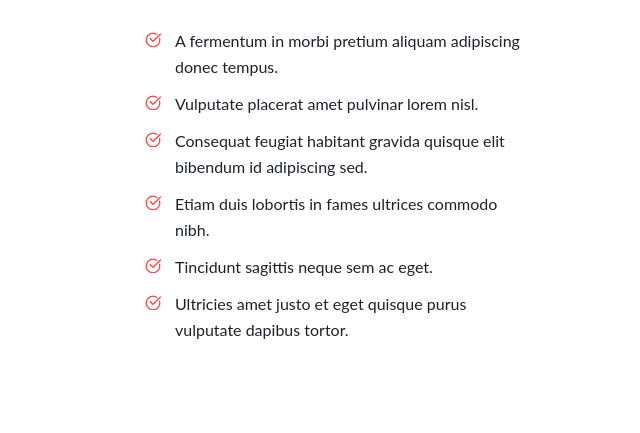
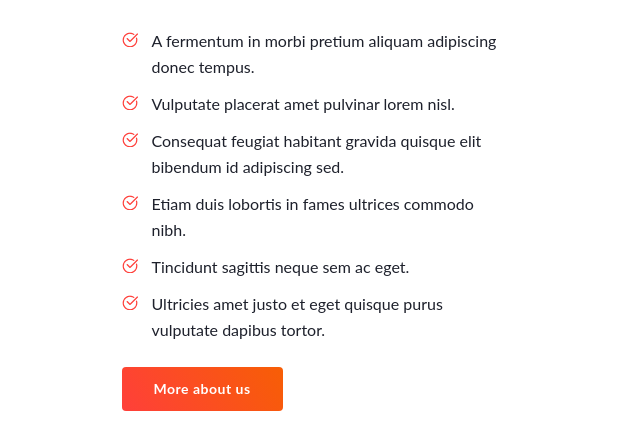
Before and after one commit to kartsevnik/Lesson_8_figma, a plain HTML site: page index.html in a window 1280 px wide. Shown: the part 125-558 px from the top of the page, without its empty margins (300-940 px from the left). Drawn offline with Linux system fonts and the light colour scheme.

Commit message:
Update style.css

```diff
--- a/css/style.css
+++ b/css/style.css
@@ -10,12 +10,12 @@ body {
 
 .wrapper {
     width: 1233px;
-    margin: 0 auto;
 }
 
 .main_content_1 {
     width: 390px;
-    margin: 20px auto;
+    margin: 0px auto;
+    padding: 20px 0;
 }
 
 /* Пункты -  название*/
@@ -67,28 +67,25 @@ h2 {
     height: 20px;
     display: inline-block;
     margin: 0 10px 0 -30px;
-    background: url(../img/check.png) 0 5px no-repeat;
+    background: url(../img/check.png) left 5px no-repeat;
 }
 
 /* Кнопка */
-.btn__orange {
-    width: 161px;
-    height: 44px;
+
+.btn {
+    display: inline-block;
+    background: linear-gradient(55.95deg, #ff3f3a 0%, #f75e05 100%);
     border-radius: 4px;
-    background: linear-gradient(55.95deg, #ff3f3a 0%, #f75e05 100%);
 }
 
-a {
+.btn a {
     color: #ffffff;
-}
-.btn_text {
-    margin: 0 auto;
-    width: 97px;
     font-size: 14px;
-    color: #ffffff;
+    font-style: normal;
+    font-weight: bold;
+    line-height: 44px;
+    padding: 20px 32px;
     letter-spacing: 0.5px;
-    line-height: 44px;
-    text-decoration: none;
 }
 
 /* Подчеркивание */
```
